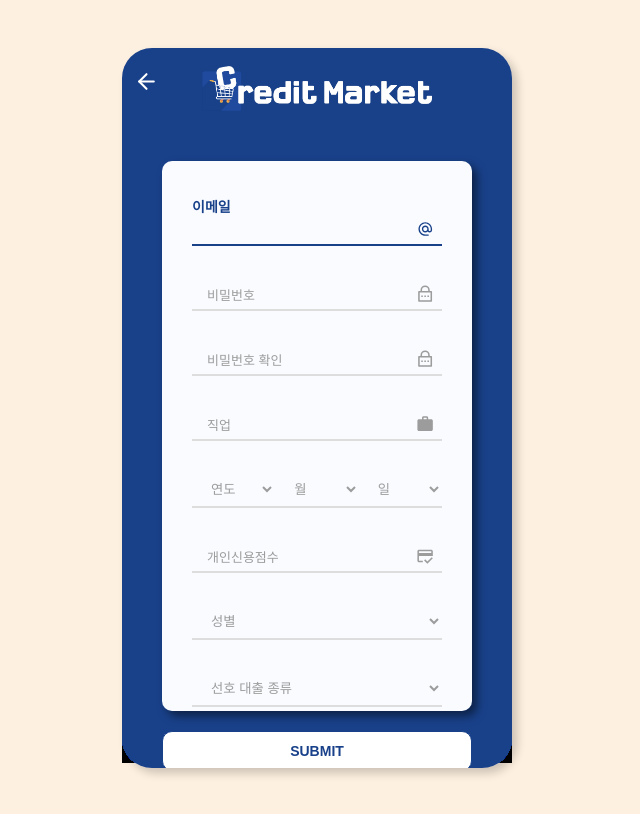
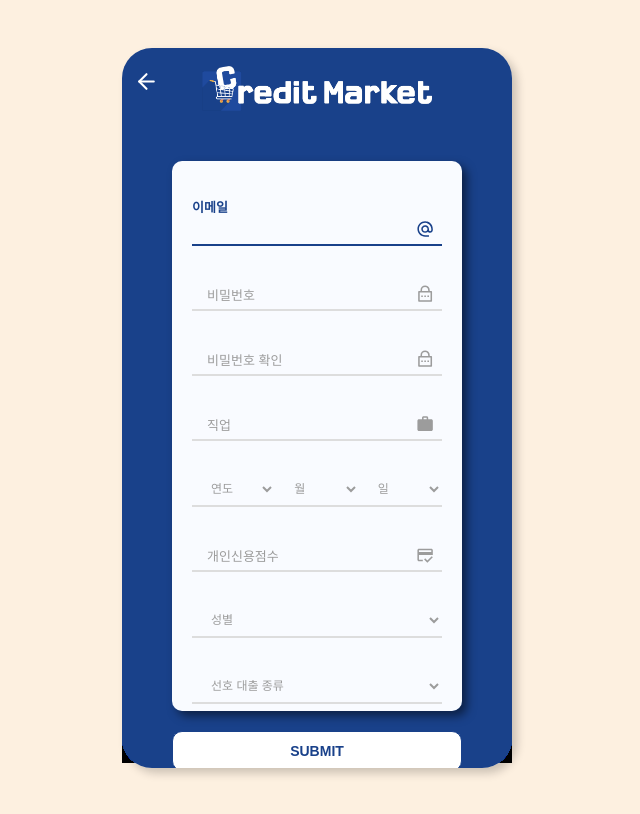
Before and after one commit to fastcampus-mini/credit-market-FE, a React (Vite) app: page /signup in a window 1280 px wide. Shown: the whole page, without its empty margins (323-963 px from the left). Built offline with nearby package versions, Linux system fonts and the light colour scheme; what emotion-reset would draw is missing.

Commit message:
Design: 로그인, 회원가입 페이지 수정

```diff
--- a/src/pages/Login.tsx
+++ b/src/pages/Login.tsx
@@ -243,18 +243,14 @@ export const InputBox = styled.div`
     left: 0;
     color: ${COLORS.primary};
     font-weight: bold;
-    font-size: 14px;
     opacity: 1;
     z-index: 0;
   }
 
   &.active svg,
   &:focus-within svg {
-    top: -13px;
-    left: 0;
     color: ${COLORS.primary};
     font-weight: bold;
-    font-size: 14px;
     opacity: 1;
     z-index: 0;
     transition: 0.5s;
--- a/src/pages/Signup.tsx
+++ b/src/pages/Signup.tsx
@@ -408,6 +408,7 @@ const SelectStyle = styled.select`
   cursor: pointer;
   color: ${COLORS.gray};
   transition: 0.5s;
+  font-size: 12px;
 `;
 
 export const SignupFormStyle = styled.form`
@@ -415,7 +416,7 @@ export const SignupFormStyle = styled.form`
   flex-direction: column;
   align-items: center;
   margin-top: 20px;
-  padding: 0 40px;
+  padding: 0 50px;
 
   > button {
     margin-top: 20px;
@@ -428,7 +429,7 @@ const SignupFormPanel = styled.div`
   background: ${COLORS.background};
   box-shadow: 5px 5px 10px rgba(0, 0, 0, 0.5);
   border-radius: 10px;
-  padding: 50px 30px 10px;
+  padding: 50px 20px 10px;
   min-height: 300px;
   max-height: 550px;
   overflow-y: auto;
```
